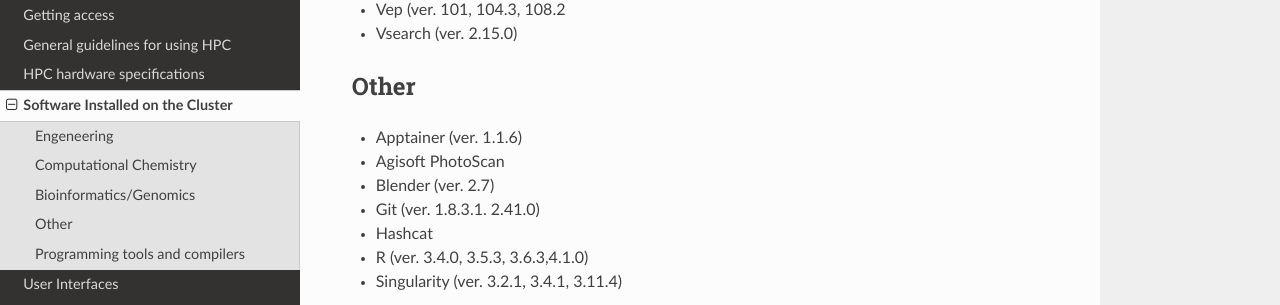
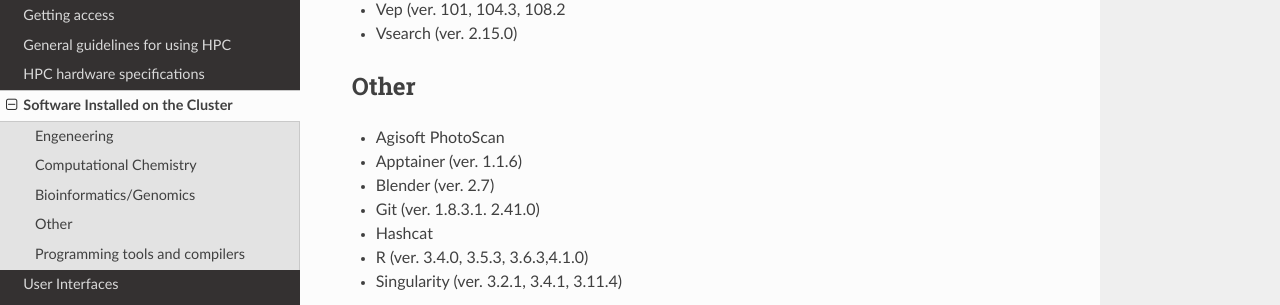
Before and after one commit to rtuhpc/hpc-manual, a Sphinx documentation site: the page built from doc/04_software.md, in a window 1280 px wide and 900 px high, scrolled down 1784 px. Shown: the part 130-435 px from the top of the window. Built offline with Sphinx 7.4.7 and the Read the Docs theme 2.0.0, drawn with Linux system fonts in a browser that asks for light colours.

```diff
--- a/doc/04_software.md
+++ b/doc/04_software.md
@@ -68,8 +68,8 @@ This section gives a summary of the scientific software installed on the HPC clu
 - Vep (ver. 101, 104.3, 108.2
 - Vsearch (ver. 2.15.0)
 ### Other
+- Agisoft PhotoScan
 - Apptainer (ver. 1.1.6)
-- Agisoft PhotoScan
 - Blender (ver. 2.7)
 - Git (ver. 1.8.3.1. 2.41.0)
 - Hashcat
```
